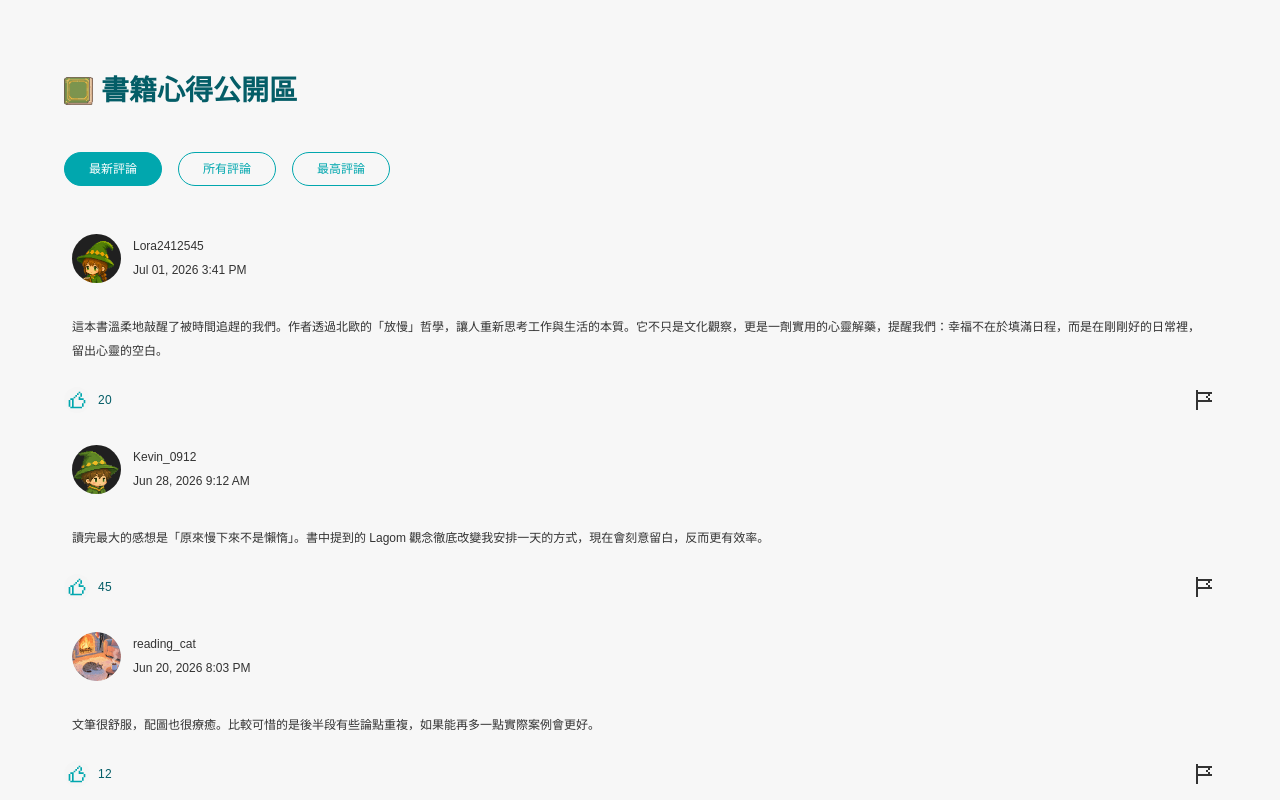
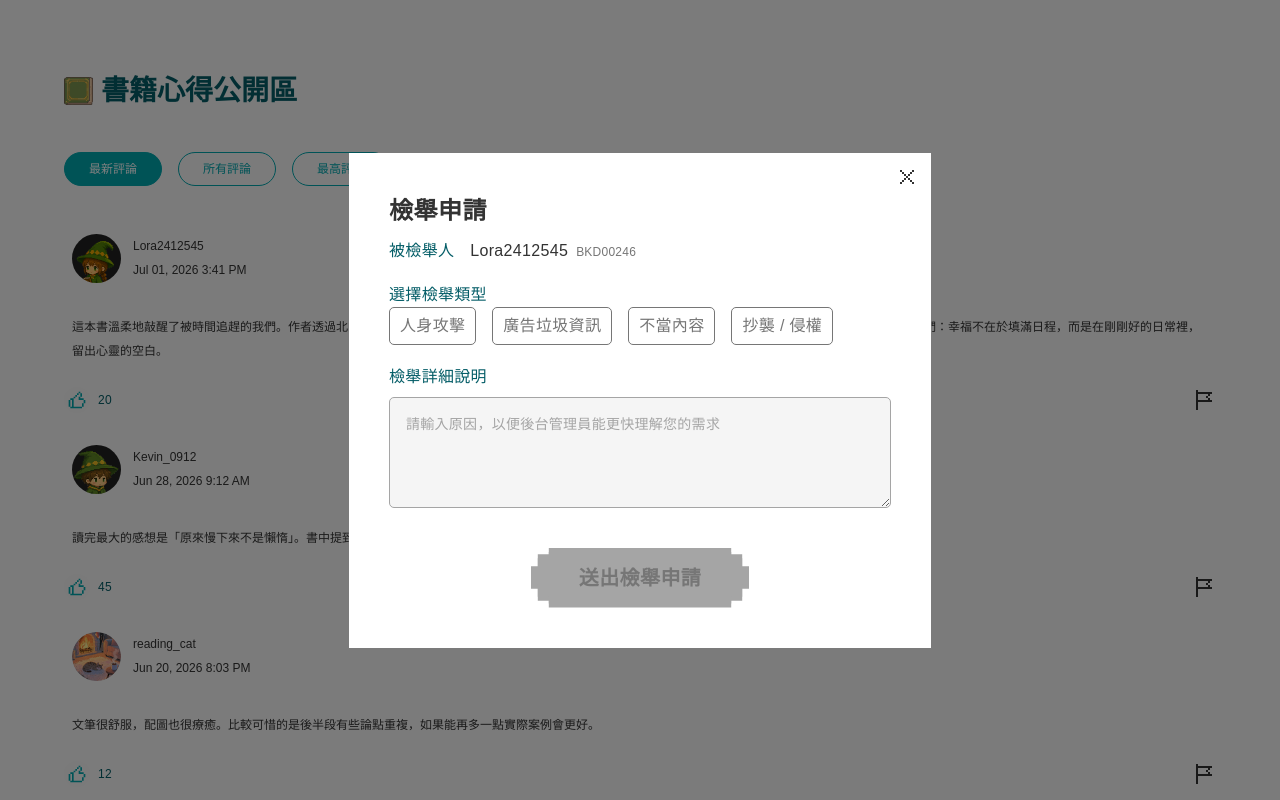
Before and after one commit to s9103444/Bookidence, a Vue app: page /books/1 in a window 1280 px wide. Both pictures are taken after a click on the button 1204 px from the left and 1698 px from the top of the page. Shown: the part 1298-2098 px from the top of the page. Built offline with nearby package versions, Linux system fonts and the light colour scheme.

Commit message:
書籍詳情頁接上檢舉評論彈窗，新增 ReportReviewForm 表單元件

```diff
--- /dev/null
+++ b/src/components/front/ReportReviewForm.vue
@@ -0,0 +1,275 @@
+<!--
+ReportReviewForm 檢舉心得的表單內容
+
+注意：這支「不含彈窗」，只有表單本身。
+要跳出彈窗的話，外面用 AppModal 包起來（見下面的用法）。
+拆開的原因：彈窗的殼大家共用，表單欄位各自不同。
+
+=== 怎麼用 ===
+
+<AppModal v-model="isReportOpen" title="檢舉申請">
+ <ReportReviewForm
+    :reported-name="被檢舉人的名字"
+    :reported-id="被檢舉人的編號"
+    @submit="handleReportSubmit" />
+</AppModal>
+
+=== 可以傳什麼 ===
+
+reported-name  被檢舉人的名字，例：我是壞蛋
+reported-id    被檢舉人的編號，例：BKD00246
+
+=== 送出的時候會給你什麼 ===
+
+@submit 會拿到一包資料：
+
+  { reason: '人身攻擊', detail: '使用者打的補充說明' }
+
+reason  使用者選的檢舉原因（四選一，一定有值）
+detail  補充說明，可能是空字串（資料表允許不填）
+
+彈窗要不要關、要不要跳提示，由外面的人自己決定，這支不管。
+
+=== 幾個已經處理好的規則 ===
+
+- 沒選原因時，送出鈕是灰的按不下去（避免使用者什麼都沒選就送出檢舉）
+- 補充說明是選填，不會擋你送出
+- 補充說明最多 500 字，打到上限就打不進去了（配合資料表的長度限制）
+
+=== 跟設計稿刻意不一樣的地方 ===
+
+設計稿截圖上「人身攻擊」是亮著的，但這裡預設四顆都不選。
+因為預設選好的話，使用者沒看清楚就按送出，等於被系統代替他
+指控對方人身攻擊。各大平台的檢舉表單都不預選。待設計師確認。
+
+=== 之後接後端要補的 ===
+
+送出的資料還缺兩個欄位：被檢舉的心得 id（b_thought_id）
+和被檢舉人的 user_id。目前畫面上的編號（BKD00246）是給人看的，
+不是資料庫的 id，接 API 時要另外傳。
+
+⚠️ 送出鈕現在是用 @click 接的，不是走表單原生的送出。
+    因為 AppButton 裡面寫死了 type="button"，不會觸發表單送出。
+    哪天 AppButton 支援 type="submit" 了，要記得把 @click 拿掉，
+    否則會變成點一下送出兩次。
+-->
+
+<script setup>
+    import {ref} from 'vue';
+    import AppButton from '@/components/common/AppButton.vue';
+
+    defineProps({
+        reportedName:{
+            type:String,
+            default:''
+        },
+        reportedId:{
+            type:String,
+            default:''
+        },
+    });
+
+    const emit=defineEmits(['submit']);
+
+    const reasons=['人身攻擊','廣告垃圾資訊','不當內容','抄襲 / 侵權'];
+
+    const selectedReason=ref('');
+    const detail=ref('');
+
+    function submit(){
+        emit('submit',{
+            reason:selectedReason.value,
+            detail:detail.value
+        });
+    }
+</script>
+
+<template>
+    <form class="report-form" @submit.prevent="submit">
+        <p class="report-form__reported">
+            <span class="report-form__label">被檢舉人</span>
+            <span class="report-form__name">{{ reportedName }}</span>
+            <span class="report-form__id">{{ reportedId }}</span>
+        </p>
+
+        <fieldset class="report-form__field">
+        <legend class="report-form__label">選擇檢舉類型</legend>
+
+        <div class="report-form__reasons">
+            <template v-for="(reason, index) in reasons" :key="reason">
+            <input
+                :id="'reason-' + index"
+                v-model="selectedReason"
+                class="report-form__radio"
+                type="radio"
+                name="reason"
+                :value="reason">
+            <label :for="'reason-' + index" class="report-form__chip">
+                {{ reason }}
+            </label>
+            </template>
+        </div>
+        </fieldset>
+
+        <div class="report-form__field">
+        <label class="report-form__label" for="report-detail">檢舉詳細說明</label>
+        <textarea
+            id="report-detail"
+            v-model="detail"
+            class="report-form__textarea"
+            maxlength="500"
+            placeholder="請輸入原因，以便後台管理員能更快理解您的需求"></textarea>
+        </div>
+
+        <div class="report-form__actions">
+        <AppButton size="lg" :disabled="!selectedReason" @click="submit">
+            送出檢舉申請
+        </AppButton>
+        </div>
+    </form>
+</template>
+
+<style scoped lang="scss">
+@use '../../assets/scss/abstracts/variables' as *;
+
+.report-form {
+  display: flex;
+  flex-direction: column;
+  gap: 20px; // 設計稿三個區塊之間的間距
+}
+
+// 三個區塊的小標題（被檢舉人／選擇檢舉類型／檢舉詳細說明）
+.report-form__label {
+  font-size: $label-md-size;
+  font-weight: $text-weight;
+  line-height: $text-line-height;
+  letter-spacing: $letter-spacing-base;
+  color: $primary;
+}
+
+// 被檢舉人那一行
+.report-form__reported {
+  display: flex;
+  align-items: baseline; // 名字 16px、編號 12px，對齊底線才不會忽高忽低
+  flex-wrap: wrap;
+  gap: $spacing-sm $spacing-md;
+}
+
+.report-form__name {
+  font-size: $p-md-size;
+  font-weight: $text-weight;
+  line-height: $text-line-height;
+  letter-spacing: $letter-spacing-base;
+  color: $neutral-800;
+  margin-right: -$spacing-sm; // 名字與編號比其他欄位靠得更近，抵銷一半的 gap
+}
+
+.report-form__id {
+  font-size: $p-xs-size;
+  font-weight: $text-weight;
+  line-height: $text-line-height;
+  letter-spacing: $letter-spacing-base;
+  color: $neutral-500;
+}
+
+// fieldset 和 div 共用。fieldset 預設有外框和內距，要清掉
+.report-form__field {
+  display: flex;
+  flex-direction: column;
+  gap: $spacing-sm;
+  margin: 0;
+  padding: 0;
+  border: 0;
+  min-inline-size: 0; // fieldset 預設不會縮小，不清掉會撐破手機版
+}
+
+.report-form__reasons {
+  position: relative; // 藏起來的 radio 定位在這個範圍內
+  display: flex;
+  flex-wrap: wrap; // 手機放不下時自動換行
+  gap: $spacing-md;
+}
+
+// 把 radio 藏起來，但保留鍵盤操作與螢幕閱讀器。
+// 不能用 display: none 或 visibility: hidden，那會讓它整個消失
+.report-form__radio {
+  position: absolute;
+  width: 1px;
+  height: 1px;
+  margin: -1px;
+  padding: 0;
+  border: 0;
+  overflow: hidden;
+  clip-path: inset(50%);
+  white-space: nowrap;
+}
+
+// 看得到、點得到的是這個 label
+.report-form__chip {
+  display: inline-flex;
+  align-items: center;
+  justify-content: center;
+  padding: 6px 10px; // 設計稿的 chip 內距
+  border: 1px solid $neutral-500;
+  border-radius: $btn-radius-std;
+  background-color: transparent;
+  font-size: $label-md-size;
+  font-weight: $text-weight;
+  line-height: $text-line-height;
+  letter-spacing: $letter-spacing-base;
+  color: $neutral-500;
+  cursor: pointer;
+  user-select: none; // 連點兩下不要選到文字
+}
+
+// 「被選中的 radio 旁邊那個 label」。radio 與 label 必須緊鄰，+ 才找得到
+.report-form__radio:checked + .report-form__chip {
+  border-color: $primary;
+  background-color: $primary;
+  color: $neutral-100;
+}
+
+// radio 被藏起來了，鍵盤使用者要看得出焦點在哪一顆
+.report-form__radio:focus-visible + .report-form__chip {
+  outline: 2px solid $primary-300;
+  outline-offset: 2px;
+}
+
+@media (hover: hover) {
+  .report-form__radio:not(:checked) + .report-form__chip:hover {
+    border-color: $primary;
+    color: $primary;
+  }
+}
+
+.report-form__textarea {
+  width: 100%;
+  height: 111px; // 設計稿高度
+  padding: $spacing-md;
+  border: 1px solid $neutral-400;
+  border-radius: $btn-radius-std;
+  background-color: $neutral-200;
+  font-family: inherit; // textarea 預設不是站上的字體，要自己接回來
+  font-size: $p-sm-size;
+  font-weight: $text-weight;
+  line-height: $text-line-height;
+  letter-spacing: $letter-spacing-base;
+  color: $neutral-800;
+  resize: vertical; // 只讓使用者上下拉，左右拉會破版
+}
+
+.report-form__textarea::placeholder {
+  color: $neutral-400;
+}
+
+.report-form__textarea:focus-visible {
+  outline: 2px solid $primary-300;
+  outline-offset: 2px;
+}
+
+.report-form__actions {
+  display: flex;
+  justify-content: center;
+  margin-top: 20px; // 加上 form 本身的 20px gap，湊成設計稿的 40px
+}
+</style>
--- a/src/views/front/BookDetailView.vue
+++ b/src/views/front/BookDetailView.vue
@@ -3,6 +3,8 @@ import SectionTitle from '@/components/front/SectionTitle.vue';
 import GuildReadingCard from '@/components/front/GuildReadingCard.vue';
 import BookReviewCard from '@/components/front/BookReviewCard.vue';
 import AppIcon from '@/components/common/AppIcon.vue';
+import AppModal from '@/components/common/AppModal.vue';
+import ReportReviewForm from '@/components/front/ReportReviewForm.vue';
 
 import bookCover from '@/assets/images/little-prince-cover.png';
 import guildBackground from '@/assets/images/guild/guildBackground.png';
@@ -39,12 +41,14 @@ const guilds = [
 
 // createdAt 是給之後排序用的（「最新評論」要比日期、「最高評論」要比 likeCount），
 // date 則是畫面上直接顯示的字串。
+// userCode 是顯示給人看的會員編號（檢舉彈窗要顯示），不是資料庫的 user_id。
+// 之後接 API 時兩個都要有：編號給人看，user_id 存進 report 表的 reported_user_id。
 const reviews = [
-  { id: 3, username: 'reading_cat', avatar: guildAvatar, date: 'Jun 20, 2026 8:03 PM', createdAt: '2026-06-20T20:03:00', likeCount: 12, content: '文筆很舒服，配圖也很療癒。比較可惜的是後半段有些論點重複，如果能再多一點實際案例會更好。' },
-  { id: 1, username: 'Lora2412545', avatar: girlAvatar, date: 'Jul 01, 2026 3:41 PM', createdAt: '2026-07-01T15:41:00', likeCount: 20, content: '這本書溫柔地敲醒了被時間追趕的我們。作者透過北歐的「放慢」哲學，讓人重新思考工作與生活的本質。它不只是文化觀察，更是一劑實用的心靈解藥，提醒我們：幸福不在於填滿日程，而是在剛剛好的日常裡，留出心靈的空白。' },
-  { id: 2, username: 'Kevin_0912', avatar: boyAvatar, date: 'Jun 28, 2026 9:12 AM', createdAt: '2026-06-28T09:12:00', likeCount: 45, content: '讀完最大的感想是「原來慢下來不是懶惰」。書中提到的 Lagom 觀念徹底改變我安排一天的方式，現在會刻意留白，反而更有效率。' },
-  { id: 4, username: 'Amy.chen', avatar: girlAvatar, date: 'Jun 15, 2026 11:27 AM', createdAt: '2026-06-15T11:27:00', likeCount: 63, content: '推薦給每個覺得「時間永遠不夠用」的人。它不會告訴你怎麼把行程塞得更滿，而是讓你重新問自己：這些行程真的都必要嗎？' },
-  { id: 5, username: 'slowmorning', avatar: boyAvatar, date: 'Jun 02, 2026 7:15 AM', createdAt: '2026-06-02T07:15:00', likeCount: 8, content: '把 Hygge 那一章讀了三遍。作者描述北歐冬天窩在家裡點蠟燭的段落，光是看文字就覺得暖起來了。' },
+  { id: 3, username: 'reading_cat', userCode: 'BKD00312', avatar: guildAvatar, date: 'Jun 20, 2026 8:03 PM', createdAt: '2026-06-20T20:03:00', likeCount: 12, content: '文筆很舒服，配圖也很療癒。比較可惜的是後半段有些論點重複，如果能再多一點實際案例會更好。' },
+  { id: 1, username: 'Lora2412545', userCode: 'BKD00246', avatar: girlAvatar, date: 'Jul 01, 2026 3:41 PM', createdAt: '2026-07-01T15:41:00', likeCount: 20, content: '這本書溫柔地敲醒了被時間追趕的我們。作者透過北歐的「放慢」哲學，讓人重新思考工作與生活的本質。它不只是文化觀察，更是一劑實用的心靈解藥，提醒我們：幸福不在於填滿日程，而是在剛剛好的日常裡，留出心靈的空白。' },
+  { id: 2, username: 'Kevin_0912', userCode: 'BKD00187', avatar: boyAvatar, date: 'Jun 28, 2026 9:12 AM', createdAt: '2026-06-28T09:12:00', likeCount: 45, content: '讀完最大的感想是「原來慢下來不是懶惰」。書中提到的 Lagom 觀念徹底改變我安排一天的方式，現在會刻意留白，反而更有效率。' },
+  { id: 4, username: 'Amy.chen', userCode: 'BKD00421', avatar: girlAvatar, date: 'Jun 15, 2026 11:27 AM', createdAt: '2026-06-15T11:27:00', likeCount: 63, content: '推薦給每個覺得「時間永遠不夠用」的人。它不會告訴你怎麼把行程塞得更滿，而是讓你重新問自己：這些行程真的都必要嗎？' },
+  { id: 5, username: 'slowmorning', userCode: 'BKD00098', avatar: boyAvatar, date: 'Jun 02, 2026 7:15 AM', createdAt: '2026-06-02T07:15:00', likeCount: 8, content: '把 Hygge 那一章讀了三遍。作者描述北歐冬天窩在家裡點蠟燭的段落，光是看文字就覺得暖起來了。' },
 ];
 
 // 心得篩選的三個選項。
@@ -77,6 +81,27 @@ const displayReviews=computed(()=>{
   }
   return reviews;
 })
+
+// 檢舉彈窗。開關和「正在檢舉哪一則」分成兩個變數：一個管顯示，一個管內容。
+// 只用一個開關的話，彈窗打開後不知道要顯示哪個人的名字（頁面上有五顆旗子）。
+const isReportOpen = ref(false);
+const reportTarget = ref(null);
+
+function openReport(review){
+  reportTarget.value=review;
+  isReportOpen.value=true;
+}
+
+// 還沒有後端，先印出來確認資料對不對。
+// 之後這裡會改成打 API，把資料存進 report 表。
+function handleReportSubmit(payload){
+  console.log('送出檢舉',{
+    reviewId:reportTarget.value.id,
+    reportedUserCode:reportTarget.value.userCode,
+    ...payload,
+  });
+  isReportOpen.value=false;
+}
 </script>
 
 <template>
@@ -171,10 +196,20 @@ const displayReviews=computed(()=>{
           :content="review.content"
           :like-count="review.likeCount"
           :is-liked="likeIds.includes(review.id)"
-          @like="togglelike(review.id)">
+          @like="togglelike(review.id)"
+          @report="openReport(review)">
         </BookReviewCard>
       </div>
     </section>
+
+    <!-- ---------- 檢舉彈窗 ---------- -->
+    <!-- reportTarget 一開始是 null，用 ?. 避免跟不存在的東西要名字而報錯 -->
+    <AppModal v-model="isReportOpen" title="檢舉申請">
+      <ReportReviewForm
+        :reported-name="reportTarget?.username"
+        :reported-id="reportTarget?.userCode"
+        @submit="handleReportSubmit" />
+    </AppModal>
   </div>
 </template>
 
```
